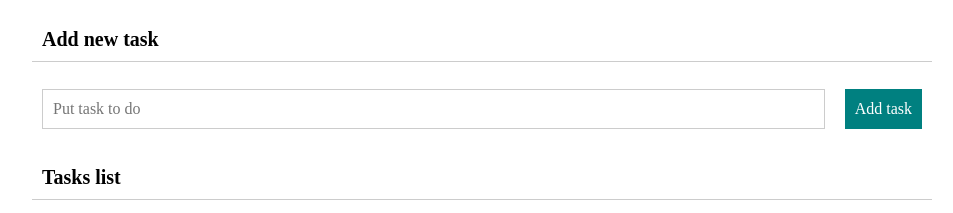
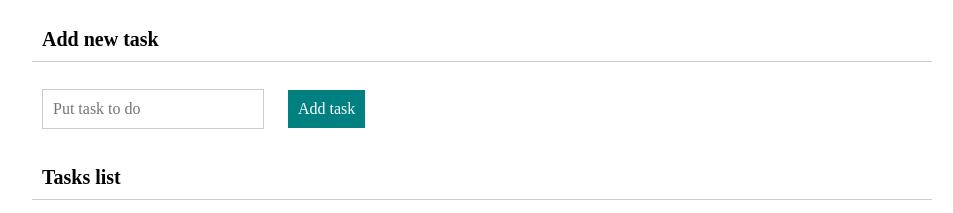
Before and after one commit to SzymonKunc/toDoList, a plain HTML site: page index.html in a window 1280 px wide. Shown: the part 90-303 px from the top of the page, without its empty margins (158-1111 px from the left). Drawn offline with nearby package versions, Linux system fonts and the light colour scheme.

Commit message:
html changes

```diff
--- a/index.html
+++ b/index.html
@@ -19,7 +19,7 @@
         <h1>Tasks list</h1>
         <form class="form js-form">
             <h2 class="form__header">Add new task</h2>
-            <div class="form__inputElement">
+            <div class="form__input">
                 <input placeholder="Put task to do" class="form__field js-newTask" />
                 <button class="form__newTaskButton">Add task</button>
             </div>
```
